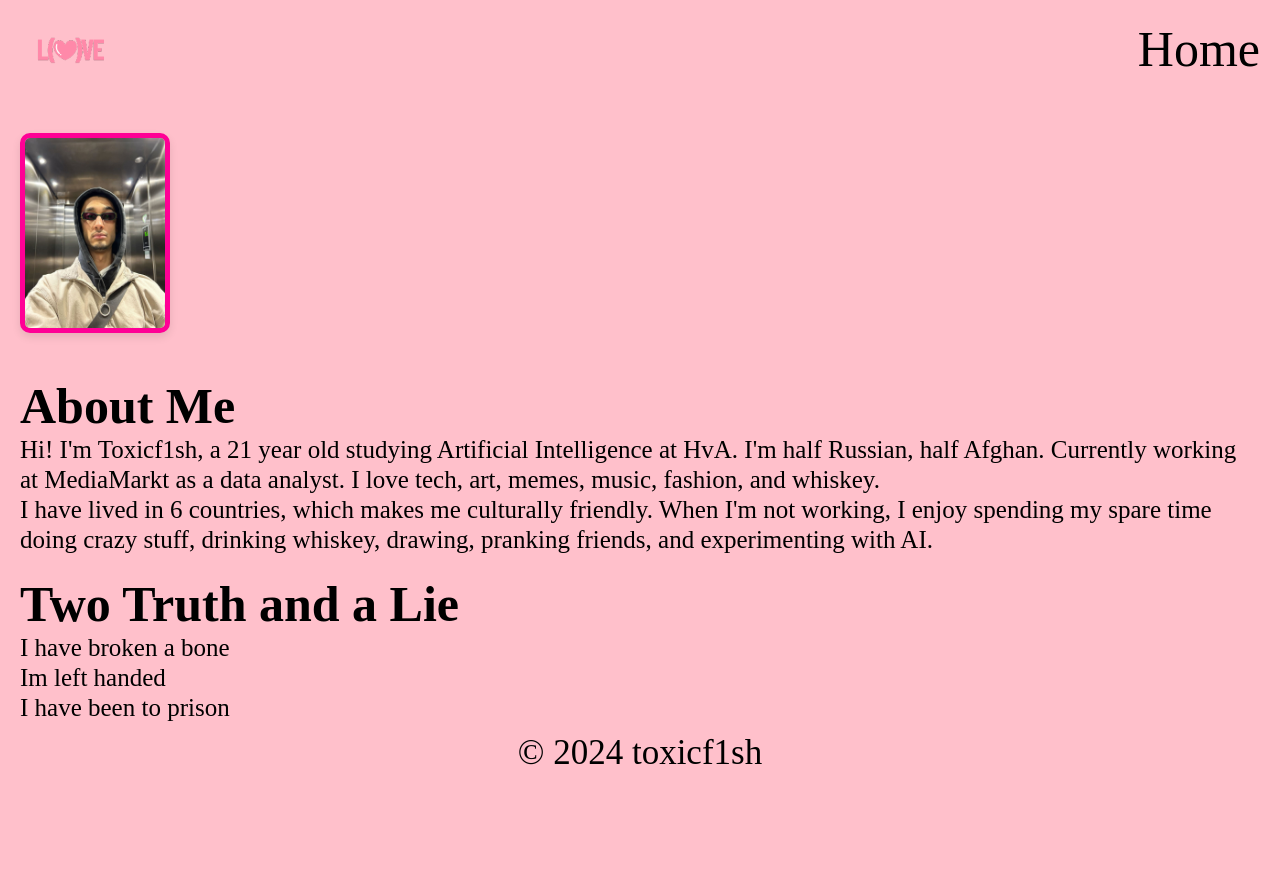
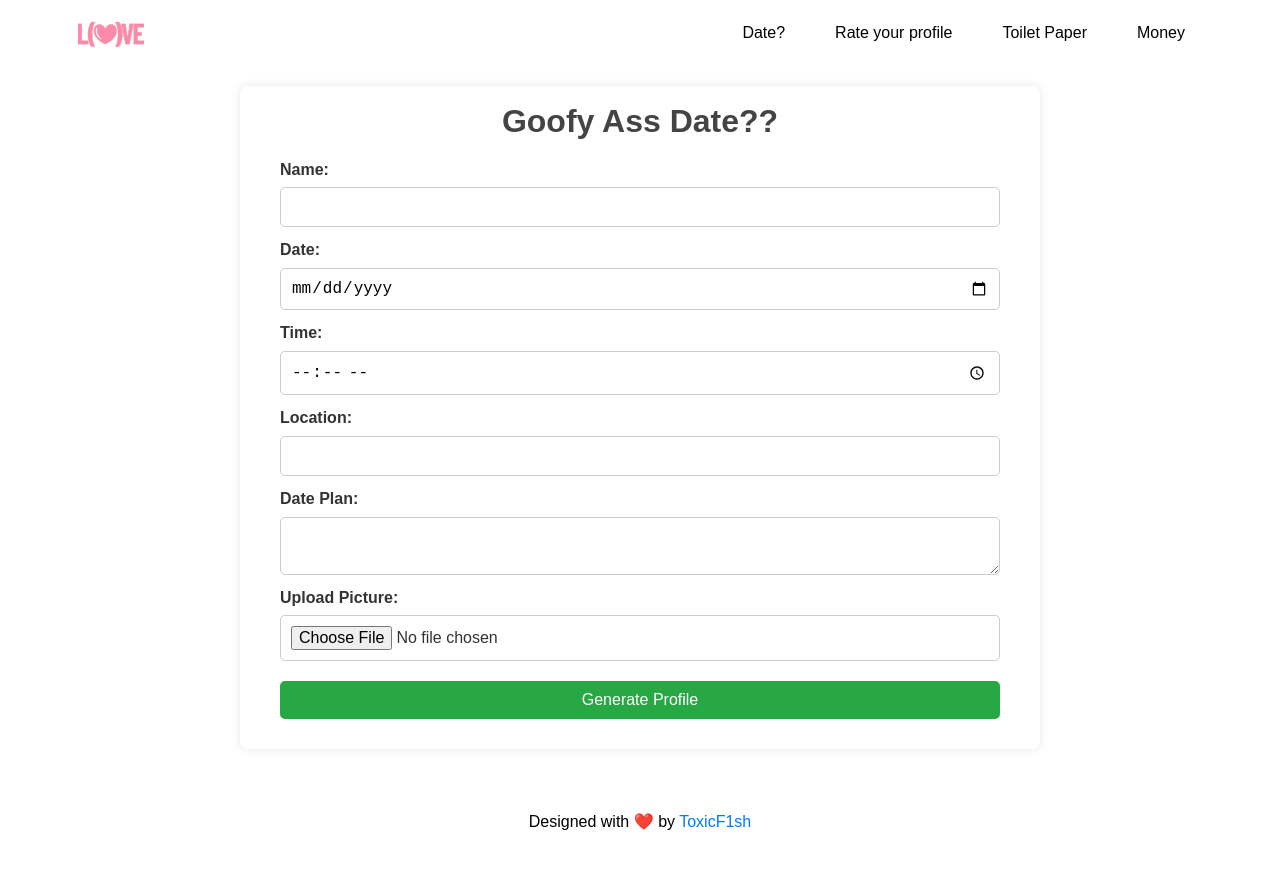
Before and after one commit to toxicf1sh/date, a plain HTML site: page About.html in a window 1280 px wide. Before the commit the page ends 803 px from the top, so only its background shows below. Drawn offline with nearby package versions, Linux system fonts and the light colour scheme; a web font is replaced by a local one.

Commit message:
Add files via upload

```diff
--- a/About.html
+++ b/About.html
@@ -2,53 +2,75 @@
 <html lang="en">
   <head>
     <meta charset="UTF-8" />
-        <meta http-equiv="X-UA-Compatible" content="IE=edge" />
     <meta name="viewport" content="width=device-width, initial-scale=1.0" />
+    <title>BuzzyBuzz</title>
     <link rel="stylesheet" href="about.css" />
-        <link rel="preconnect" href="https://fonts.googleapis.com">
-    <link rel="preconnect" href="https://fonts.gstatic.com" crossorigin>
-    <link href="https://fonts.googleapis.com/css2?family=Cute+Font&display=swap" rel="stylesheet">
-        <title>Date?</title>
+    <script src="https://cdnjs.cloudflare.com/ajax/libs/html2canvas/1.4.1/html2canvas.min.js"></script>
   </head>
   <body>
-    <header class="header">
     <nav class="navbar">
+      <div class="containerr">
+        <a href="index.html" class="logo"><img src="logo.png" alt="Buzz Logo" /></a>
+        <input type="checkbox" id="nav-toggle" class="nav-toggle" />
+        <label for="nav-toggle" class="nav-toggle-label">
+          <span></span>
+          <span></span>
+          <span></span>
+        </label>
         <ul class="nav-menu">
-                <li><a href="index.html">Home</a></li>
+          <li><a href="https://toxicf1sh.github.io">Date?</a></li>
+          <li><a href="https://t0xicf1sh.github.io/">Rate your profile</a></li>
+          <li><a href="https://papertoilet.com/">Toilet Paper</a></li>
+          <li><a href="https://burymewithmymoney.com">Money</a></li>
         </ul>
+      </div>
     </nav>
-        <div class="logo">
-            <img src="logo.png" alt="Logo">
+
+    <div class="container">
+      <h1>Goofy Ass Date??</h1>
+      <form id="profileForm">
+        <label for="name">Name:</label>
+        <input type="text" id="name" name="name" required />
+
+        <label for="date">Date:</label>
+        <input type="date" id="date" name="date" required />
+
+        <label for="time">Time:</label>
+        <input type="time" id="time" name="time" required />
+
+        <label for="location">Location:</label>
+        <input type="text" id="location" name="location" required />
+
+        <label for="plan">Date Plan:</label>
+        <textarea id="plan" name="plan" required></textarea>
+
+        <label for="profilePicture">Upload Picture:</label>
+        <input
+          type="file"
+          id="profilePicture"
+          name="profilePicture"
+          accept="image/*"
+          required
+        />
+
+        <button type="submit">Generate Profile</button>
+      </form>
+      <div id="result"></div>
     </div>
-    </header>
 
-    <section class="about-me">
-        <div class="about-image">
-            <img src="me.png" alt="About Me">
-        </div>
-    </section>
-
-    <main class="about-container">
-        <section class="about-me">
-            <div class="about-text">
-                <h1>About Me</h1>
+    <footer>
+      <footer>
         <p>
-                    Hi! I'm Toxicf1sh, a 21 year old studying Artificial Intelligence at HvA. I'm half Russian, half Afghan. Currently working at MediaMarkt as a data analyst. I love tech, art, memes, music, fashion, and whiskey. </br>
-                    I have lived in 6 countries, which makes me culturally friendly. When I'm not working, I enjoy spending my spare time doing crazy stuff, drinking whiskey, drawing, pranking friends, and experimenting with AI.
+          Designed with ❤️ by
+          <a
+            href="https://www.threads.net/@toxicf1sh"
+            target="_blank"
+            id="footer-link"
+            >ToxicF1sh</a
+          >
         </p>
-                <h1>Two Truth and a Lie</h1>
-                <p>
-                    I have broken a bone </br> Im left handed </br> I have been to prison
-                </p>
-            </div>
-        </section>
-    </main>
-
-    <section class="footer-con">
-        <footer class="footer">
-            <p>&copy; 2024 toxicf1sh</p>
       </footer>
-    </section>
-
+    </footer>
+    <script src="about.js"></script>
   </body>
 </html>
--- a/about.css
+++ b/about.css
@@ -1,124 +1,290 @@
 * {
+    margin: 0;
     padding: 0;
-    margin: 0;
     box-sizing: border-box;
-    font-family: "Cute Font";
-    background-color: pink;
   }
 
-  .header {
-    background-color:pink; /* Background color */
-    color: #333; /* Text color */
-    padding: 20px; /* Padding around content */
-    display: flex; /* Flexbox layout */
-    justify-content: space-between; /* Space between logo and navigation */
-    align-items: center; /* Center vertically */
-    font-size: 50px;
+  body {
+    font-family: Arial, sans-serif;
+    line-height: 1.6;
+    background-color: #ffffff;
+    color: #333;
   }
 
-  /* Adjust the order of the logo and navigation */
-  .header .logo {
-    order: 1; /* Place logo to the right */
+  .container {
+    width: 100%;
+    max-width: 500px;
+    background: #fff;
+    padding: 20px;
+    border-radius: 10px;
+    box-shadow: 0 4px 6px rgba(0, 0, 0, 0.1);
   }
 
+  h1 {
+    text-align: center;
+    color: #444;
+  }
+
+  form {
+    display: flex;
+    flex-direction: column;
+  }
+
+  label {
+    margin-top: 10px;
+    font-weight: bold;
+  }
+
+  input,
+  textarea,
+  select,
+  button {
+    padding: 10px;
+    margin-top: 5px;
+    border-radius: 5px;
+    border: 1px solid #ccc;
+    font-size: 16px;
+    width: 100%;
+    box-sizing: border-box;
+  }
+
+  textarea {
+    resize: vertical;
+  }
+
+  button {
+    margin-top: 20px;
+    background-color: #28a745;
+    color: white;
+    border: none;
+    cursor: pointer;
+    transition: background-color 0.3s ease;
+  }
+
+  button:hover {
+    background-color: #218838;
+  }
+
+  #result {
+    margin-top: 20px;
+    text-align: center;
+  }
+
+  .profile {
+    margin-top: 2em;
+    padding: 2em;
+    background-color: #fff;
+    border-radius: 8px;
+    box-shadow: 0 2px 5px rgba(0, 0, 0, 0.1);
+    text-align: center;
+  }
+
+  .profile-picture {
+    max-width: 100%;
+    max-height: 200px;
+    width: auto;
+    height: auto;
+    border-radius: 50%;
+    margin-bottom: 1em;
+  }
+
+  .profile-info {
+    display: flex;
+    flex-direction: column;
+    align-items: center;
+    width: 100%;
+  }
+
+  .profile-text {
+    text-align: left;
+    font-size: 16px;
+    line-height: 1.5;
+    width: 100%;
+    word-wrap: break-word;
+  }
+
+  .profile-text h2 {
+    margin: 0;
+    color: #333;
+    font-size: 24px;
+  }
+
+  .profile-text p {
+    margin: 5px 0;
+    color: #555;
+  }
+
+  .profile-text p strong {
+    color: #333;
+  }
+
+  .profile-bio {
+    white-space: pre-wrap; /* Preserve white spaces and breaks */
+    width: 100%;
+  }
+
+  /* Footer styles */
+  footer {
+    text-align: center;
+    padding: 20px;
+    color: rgb(0, 0, 0);
+    margin-top: auto;
+  }
+
+  footer a {
+    color: #007bff;
+    text-decoration: none;
+    transition: color 0.3s ease;
+  }
+
+  footer a:hover {
+    color: #007bff;
+  }
+
+  @media (min-width: 600px) {
+    .profile {
+      flex-direction: row;
+      align-items: flex-start;
+    }
+
+    .profile-picture {
+      margin-right: 20px;
+      margin-bottom: 0;
+    }
+
+    .profile-info {
+      align-items: flex-start;
+    }
+
+    .profile-text {
+      text-align: left;
+      font-size: 16px;
+      line-height: 1.5;
+    }
+  }
+
+  .container {
+    max-width: 800px;
+    margin: 20px auto;
+    background-color: #fff;
+    padding: 20px;
+    border-radius: 8px;
+    box-shadow: 0 0 10px rgba(0, 0, 0, 0.1);
+  }
+
+  /* styles.css */
+
+  /* Reset and basic styling */
+
+  /* Navbar styles */
   .navbar {
-    order: 2; /* Place navigation to the left */
+      background-color: transparent; /* Dark background color */
+      position: relative; /* Fixed position at the top */
+      width: 100%; /* Full width */
+      z-index: 1000; /* Ensure it's above other content */
+    }
+
+    .containerr {
+      max-width: 1200px; /* Limit width */
+      margin: 0 auto; /* Center align */
+      padding: 10px 20px; /* Padding for content */
+      display: flex; /* Flexbox for layout */
+      justify-content: space-between; /* Space between items */
+      align-items: center; /* Center vertically */
+    }
+
+    .logo {
+      font-size: 1.5rem; /* Larger font size */
+      text-decoration: none; /* Remove underline */
+      color: #000000; /* White text color */
+      width: 180px;
     }
 
     .logo img {
-      width: 100px; /* Adjust logo width */
-      height: 35px; /* Maintain aspect ratio */
+        display: block; /* Ensures the image is a block element */
+        width: 100px;
+  height: 35px;
       }
 
     .nav-menu {
-      list-style-type: none; /* Remove bullet points */
+      list-style-type: none; /* Remove default list styles */
+      margin: 0; /* Remove default margin */
+      padding: 0; /* Remove default padding */
+      display: flex; /* Flexbox for layout */
     }
 
     .nav-menu li {
-      display: inline-block; /* Display menu items horizontally */
-      margin-right: 20px; /* Spacing between menu items */
-  }
-
-  .nav-menu li:last-child {
-      margin-right: 0; /* No margin on the last menu item */
+      margin-right: 15px; /* Spacing between items */
     }
 
     .nav-menu li a {
-      text-decoration: none; /* Remove underline from links */
-      color: #000000; /* Text color */
-      transition: color 0.3s; /* Smooth color transition */
+      color: #000000; /* White text color */
+      text-decoration: none; /* Remove underline */
+      padding: 10px 15px; /* Padding for links */
+      display: block; /* Block display for full width */
+      transition: background-color 0.3s ease; /* Smooth transition */
     }
 
     .nav-menu li a:hover {
-      color: #ff6600; /* Change text color on hover */
+      background-color: #555; /* Darker background on hover */
     }
 
-/* About me section styles */
-.about-container {
-    display: flex;
-    justify-content: center;
-    align-items: center;
-    background-color: pink;
-    height: auto;
+    /* Hamburger menu */
+    .nav-toggle {
+      display: none; /* Hide checkbox */
     }
 
-.about-me {
-    display: flex;
-    flex-direction: row;
-    gap: 10px;
-    padding: 20px;
-    width: 100%;
-    height: auto;
+    .nav-toggle-label {
+      cursor: pointer; /* Pointer cursor */
+      display: block; /* Block display for full width */
+      padding: 0 15px; /* Padding for toggle */
     }
 
-.about-image img {
-    width: 150px; /* Adjust image width */
-    height: 200px; /* Maintain aspect ratio */
-    border: solid rgb(255, 0, 149) 5px;
-    margin-top: 15px;
-    border-radius: 10px; /* Rounded corners */
-    box-shadow: 0 4px 8px rgba(0, 0, 0, 0.1); /* Subtle shadow */
+    .nav-toggle-label span {
+      display: block; /* Block display for full width */
+      width: 25px; /* Width of hamburger lines */
+      height: 2px; /* Height of hamburger lines */
+      background-color: #000000; /* White color */
+      margin: 5px 0; /* Margin between lines */
+      transition: transform 0.3s ease; /* Smooth transition */
     }
 
-.about-text {
-    flex: 1;
-    display: block;
+    .nav-toggle:checked + .nav-toggle-label span {
+      transform: rotate(45deg); /* Rotate lines for X shape */
     }
 
-.about-text h1 {
-    font-size: 50px;
-    color: #000000;
+    .nav-menu {
+      position: absolute; /* Position absolutely */
+      top: 100%; /* Place below navbar */
+      left: 0; /* Align to left edge */
+      width: 100%; /* Full width */
+      background-color: #ffffff; /* Dark background color */
+      display: none; /* Initially hidden */
     }
 
-.about-text p {
-    font-size: 25px;
-    margin-bottom: 20px;
-    line-height: 1.2;
+    .nav-toggle:checked + .nav-toggle-label + .nav-menu {
+      display: flex; /* Display flex on toggle */
+      flex-direction: column; /* Stack items vertically */
+      align-items: center; /* Center align items */
     }
 
-.footter-con {
-    display: fixed;
-    background-color: pink;
-    height: 200px;
-    width: auto;
-    margin-top: 20px;
+    @media (min-width: 768px) {
+      .container {
+        padding: 10px 40px; /* Increased padding for larger screens */
       }
 
-
-.footer {
-    width: 100%;
-    height: auto;
-    background-color: pink;
-    color: rgb(0, 0, 0);
-    display: flex;
-    align-items: center;
-    justify-content: center;
-    position: relative;
-    bottom: 30px;
+      .nav-menu {
+        position: relative; /* Return to normal flow */
+        display: flex; /* Flexbox for layout */
+        justify-content: flex-end; /* Right align links */
+        background-color: transparent; /* Transparent background */
       }
 
-  .footer p {
-    margin: 0;
-    font-size: 35px;
-    font-weight: 400;
+      .nav-menu li {
+        margin-right: 20px; /* Larger spacing between items */
       }
+
+      .nav-toggle-label {
+        display: none; /* Hide toggle on larger screens */
+      }
+    }
--- /dev/null
+++ b/about.js
@@ -0,0 +1,73 @@
+// script.js
+
+// Set the minimum date to today for the date input field
+window.addEventListener('DOMContentLoaded', (event) => {
+    const today = new Date().toISOString().split('T')[0];
+    document.getElementById('date').setAttribute('min', today);
+});
+
+document.getElementById('profileForm').addEventListener('submit', function(event) {
+    event.preventDefault();
+
+    const name = document.getElementById("name").value;
+    const date = document.getElementById("date").value;
+    const time = document.getElementById("time").value;
+    const location = document.getElementById("location").value;
+    const plan = document.getElementById("plan").value;
+    const profilePicture = document.getElementById('profilePicture').files[0];
+
+    if (profilePicture) {
+        const reader = new FileReader();
+
+        reader.onload = function(event) {
+            const imgSrc = event.target.result;
+
+            const profileHTML = `
+            <div class="profile" id="profile">
+                <div class="profile-info">
+                    <img src="${imgSrc}" alt="Profile Picture" class="profile-picture">
+                    <div class="profile-text">
+                        <h2>${name}</h2>
+                        <p><strong>Date:</strong> ${date}</p>
+                        <p><strong>Time:</strong> ${time}</p>
+                        <p><strong>Location:</strong> ${location}</p>
+                        <p><strong>Plan:</strong> ${plan}</p>
+                    </div>
+                </div>
+            </div>
+        `;
+
+            document.getElementById('result').innerHTML = profileHTML;
+
+            // Wait for the profile to render
+            setTimeout(() => {
+                const profileElement = document.getElementById('profile');
+                if (profileElement) {
+                    html2canvas(profileElement, { scale: 2 }).then(canvas => {
+                        canvas.toBlob(function(blob) {
+                            const link = document.createElement('a');
+                            link.download = 'date_profile.png';
+                            link.href = URL.createObjectURL(blob);
+                            link.click();
+
+                            // Clean up the URL object
+                            URL.revokeObjectURL(link.href);
+                        }, 'image/png');
+                    }).catch(err => {
+                        console.error('Error during canvas creation:', err);
+                    });
+                } else {
+                    console.error('Profile element not found.');
+                }
+            }, 1000); // Adjust timeout if necessary
+        };
+
+        reader.onerror = function(event) {
+            console.error('File could not be read: ' + event.target.error.code);
+        };
+
+        reader.readAsDataURL(profilePicture);
+    } else {
+        console.error('No profile picture uploaded.');
+    }
+});
--- a/script.js
+++ b/script.js
@@ -6,8 +6,7 @@ const yes = document.querySelector("#yes");
 let clickCounter = 0;
 
 const yesAnswerMethod = () => {
-        container.style.display = 'none';
-        confirmation.style.display = 'block';
+  window.location.href = 'about.html';
 };
 
 const noAnswerMethod = () => {
```
Lines whose indentation alone changed are shown as unchanged.
